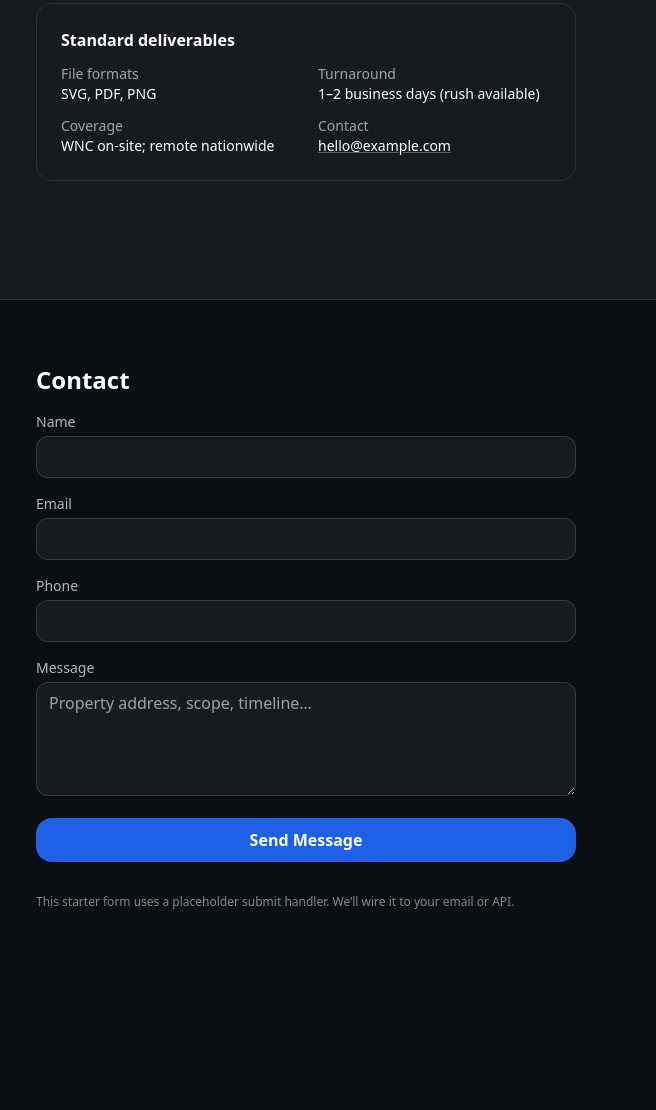
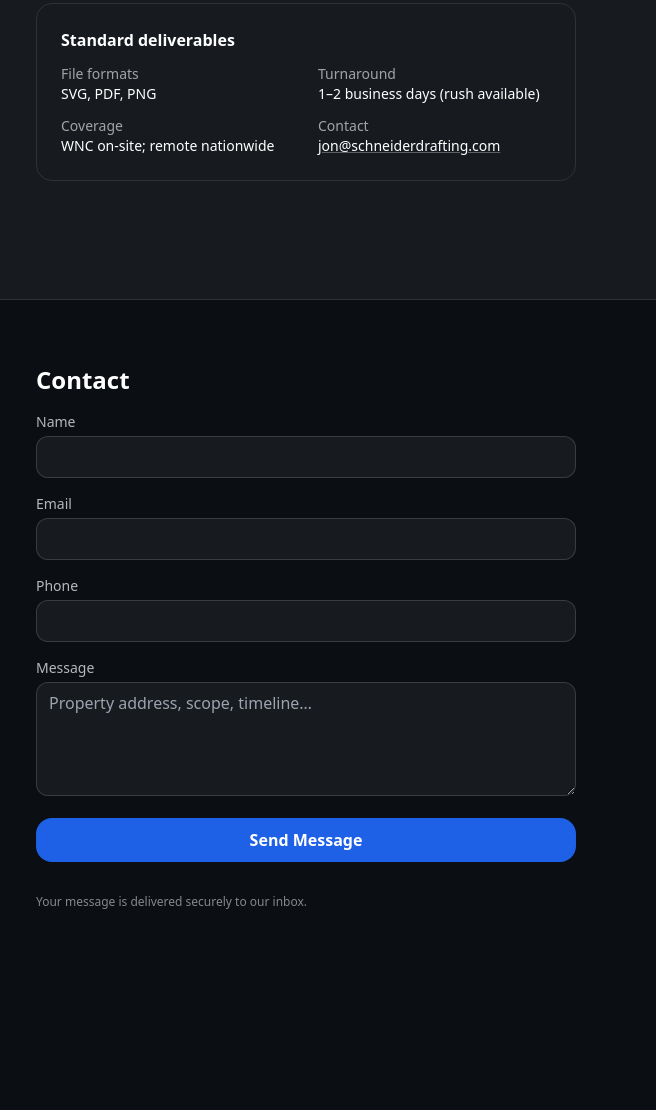
Before and after one commit to BoltsRugger/schneider-drafting-site, a plain HTML site: page index.html in a window 1280 px wide. Shown: the part 2869-3979 px from the top of the page, 624-1280 px from the left. Drawn offline with nearby package versions, Linux system fonts and the light colour scheme.

Commit message:
Update of index with correct email address

```diff
--- a/index.html
+++ b/index.html
@@ -345,7 +345,7 @@
                         </div>
                         <div>
                             <dt class="text-white/60">Contact</dt>
-                            <dd><a class="underline decoration-white/30 hover:decoration-white" href="mailto:hello@example.com">hello@example.com</a></dd>
+                            <dd><a class="underline decoration-white/30 hover:decoration-white" href="mailto:jon@schneiderdrafting.com">jon@schneiderdrafting.com</a></dd>
                         </div>
                     </dl>
                 </div>
@@ -381,7 +381,9 @@
 <textarea class="mt-1 w-full rounded-xl bg-white/5 border border-white/15 px-3 py-2 outline-none focus:ring-2 focus:ring-jay-600" id="message" name="message" placeholder="Property address, scope, timeline…" required="True" rows="4"></textarea>
                     </div>
                     <button class="rounded-2xl bg-jay-600 hover:bg-jay-500 px-5 py-2.5 font-semibold" id="contactSubmit">Send Message</button><p aria-live="polite" class="text-sm text-white/60" id="contactStatus"></p>
-                    <p class="text-xs text-white/50">This starter form uses a placeholder submit handler. We’ll wire it to your email or API.</p>
+                    <p class="text-xs text-white/50">
+                        Your message is delivered securely to our inbox.
+                    </p>
                 </form>
             </div>
         </div>
```
